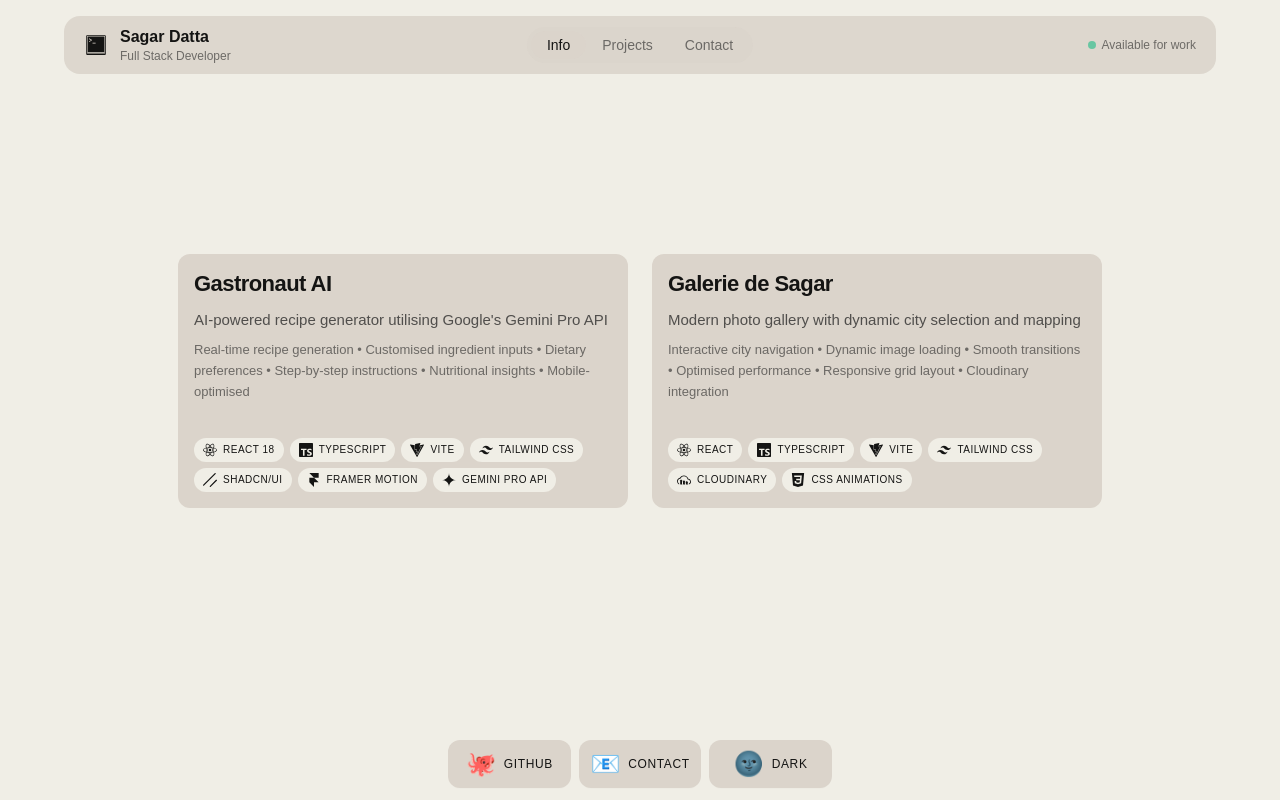
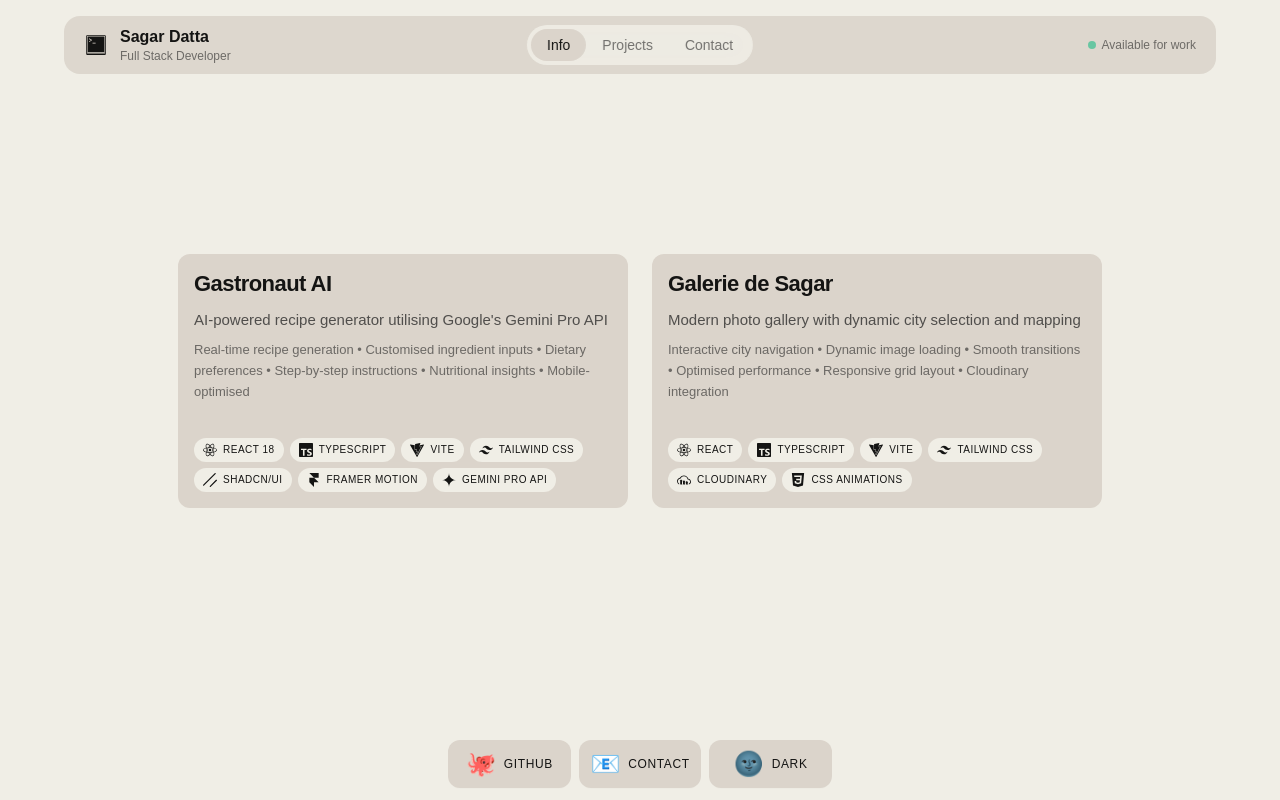
Before and after one commit to sagar-datta/portfolio, a Next.js app: page / in a window 1280 px wide. Built offline with nearby package versions, Linux system fonts and the light colour scheme.

Commit message:
feat: Implement animated sliding pill background for NavigationTabs

```diff
--- a/src/components/atoms/TabItem.tsx
+++ b/src/components/atoms/TabItem.tsx
@@ -1,4 +1,6 @@
 "use client";
+
+import { forwardRef } from "react";
 
 interface ITabItemProps {
   label: string;
@@ -6,24 +8,24 @@ interface ITabItemProps {
   onClick: () => void;
 }
 
-export const TabItem = ({ label, isSelected, onClick }: ITabItemProps) => {
+export const TabItem = forwardRef<HTMLButtonElement, ITabItemProps>(
+  ({ label, isSelected, onClick }, ref) => {
     return (
       <button
+        ref={ref}
         onClick={onClick}
-      className="relative px-4 py-1 text-sm font-medium transition-colors"
+        className="relative px-4 py-1.5 text-sm font-medium"
       >
         <span
-        className={`relative z-10 ${
+          className={`relative z-10 transition-colors duration-200 ${
             isSelected
               ? "text-primary dark:text-primary-dark"
-            : "text-dimmed-light dark:text-dimmed-dark"
+              : "text-dimmed-light dark:text-dimmed-dark hover:text-muted-light hover:dark:text-muted-dark"
           }`}
         >
           {label}
         </span>
-      {isSelected && (
-        <span className="absolute inset-0 bg-button-light dark:bg-button-dark rounded-full transition-smooth" />
-      )}
       </button>
     );
-};
+  }
+);
--- a/src/components/molecules/NavigationTabs.tsx
+++ b/src/components/molecules/NavigationTabs.tsx
@@ -1,6 +1,6 @@
 "use client";
 
-import { useState } from "react";
+import { useState, useRef, useEffect } from "react";
 import { TabItem } from "@/components/atoms/TabItem";
 
 const TABS = [
@@ -13,15 +13,44 @@ type TabId = (typeof TABS)[number]["id"];
 
 export const NavigationTabs = () => {
   const [selectedTab, setSelectedTab] = useState<TabId>("info");
+  const [pillStyles, setPillStyles] = useState({ left: 0, width: 0 });
+  const tabsRef = useRef<(HTMLButtonElement | null)[]>([]);
+
+  useEffect(() => {
+    const selectedIndex = TABS.findIndex((tab) => tab.id === selectedTab);
+    const selectedElement = tabsRef.current[selectedIndex];
+
+    if (selectedElement) {
+      setPillStyles({
+        left: selectedElement.offsetLeft,
+        width: selectedElement.offsetWidth,
+      });
+    }
+  }, [selectedTab]);
 
   return (
-    <div className="flex items-center bg-glass-button dark:bg-glass-button-dark rounded-full p-1">
-      {TABS.map((tab) => (
+    <div className="relative flex items-center bg-glass-blur dark:bg-glass-blur-dark backdrop-blur-glass rounded-full p-1">
+      {/* Sliding pill background */}
+      <div
+        className="absolute bg-button-light dark:bg-button-dark rounded-full transition-all duration-200 ease-smooth"
+        style={{
+          left: pillStyles.left,
+          width: pillStyles.width,
+          height: "calc(100% - 8px)",
+          top: "4px",
+        }}
+      />
+
+      {/* Tab items */}
+      {TABS.map((tab, index) => (
         <TabItem
           key={tab.id}
           label={tab.label}
           isSelected={selectedTab === tab.id}
           onClick={() => setSelectedTab(tab.id)}
+          ref={(el) => {
+            if (el) tabsRef.current[index] = el;
+          }}
         />
       ))}
     </div>
```
Lines whose indentation alone changed are shown as unchanged.
